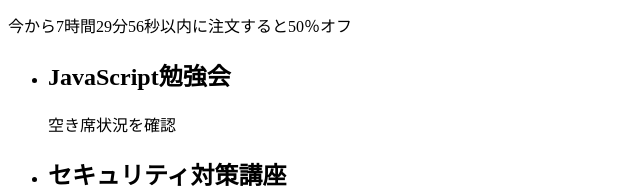
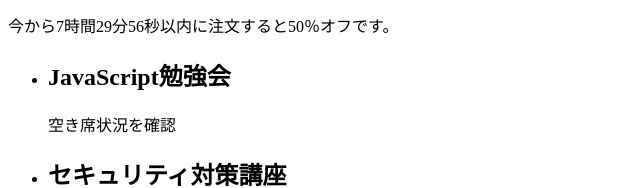
Before and after one commit to Hariu-t/repository, a plain HTML site: page index.html in a window 1280 px wide. Shown: the part 268-456 px from the top of the page, 0-640 px from the left. Drawn offline with nearby package versions, Linux system fonts and the light colour scheme; no server answers.

Commit message:
HTML文言追加

```diff
--- a/index.html
+++ b/index.html
@@ -32,7 +32,7 @@
     </section>
 
     <section class="countArea">
-      <p>今から<span id="timer"></span>以内に注文すると50％オフ</p>
+      <p>今から<span id="timer"></span>以内に注文すると50％オフです。</p>
     </section>
 
     <section class="checkArea">
```
